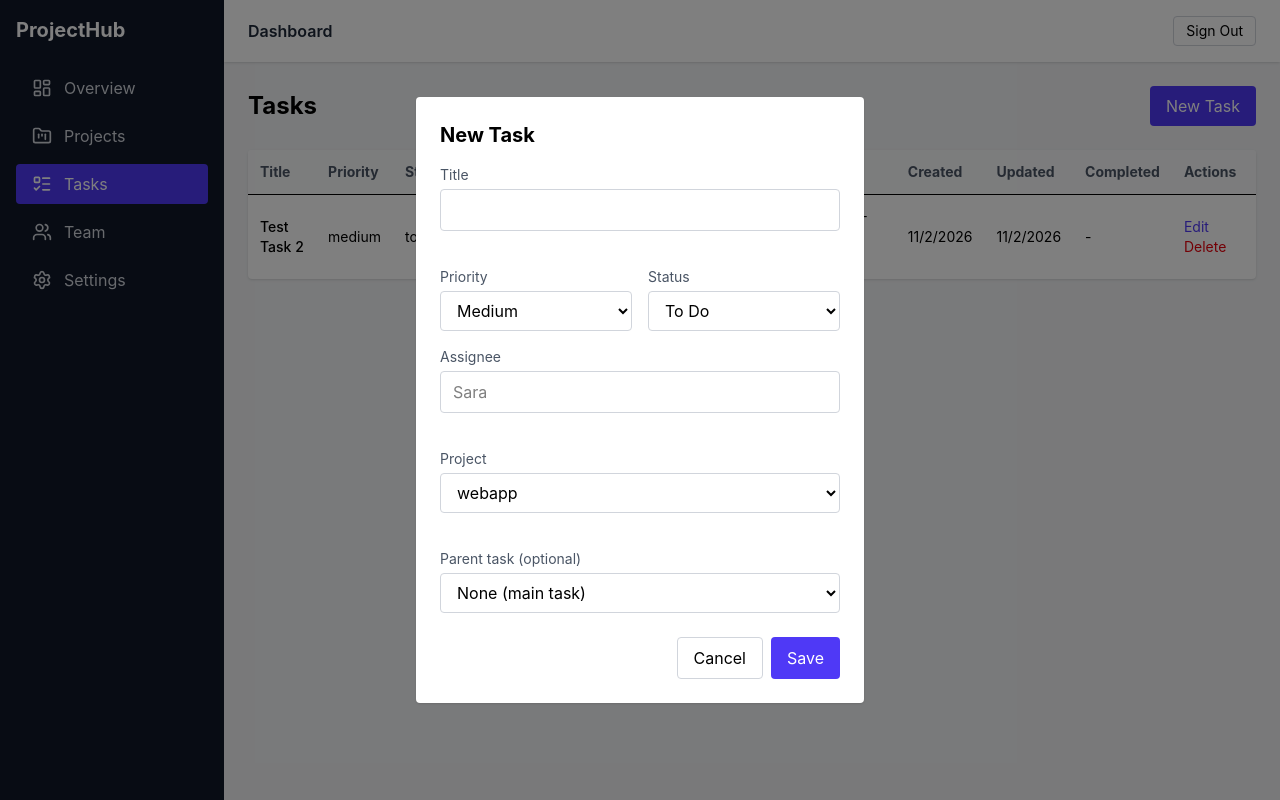
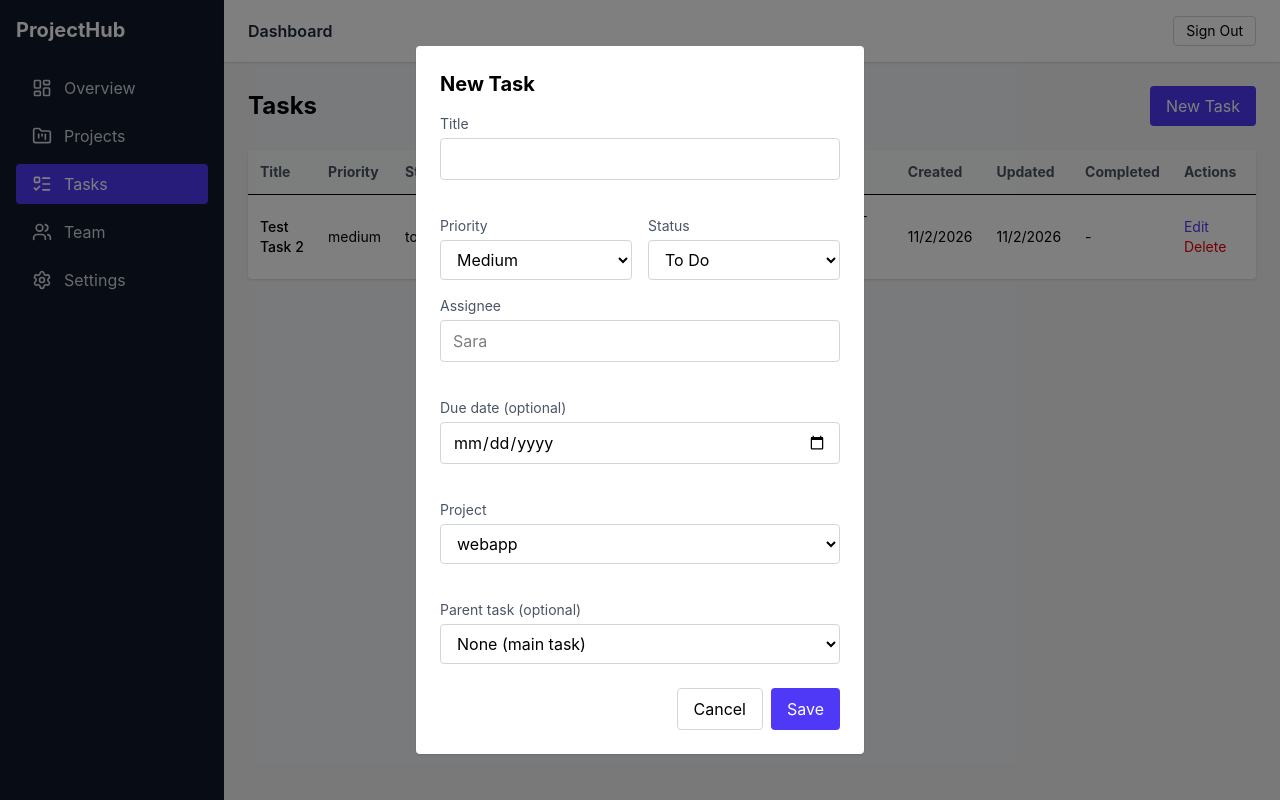
Before and after one commit to MarinaMirzaee/my-app, a React (Vite) app: page /dashboard/tasks in a window 1280 px wide. Both pictures are taken after a click on the button "New Task". Built offline with nearby package versions, Linux system fonts and the light colour scheme; data requests are answered from the project's data file.

Commit message:
add isSaving and due date field to modals

```diff
--- a/src/components/ProjectModal.jsx
+++ b/src/components/ProjectModal.jsx
@@ -1,4 +1,5 @@
-function ProjectModal({ projectData, errors, onSubmit, onClose }) {
+// No submit function here: the form uses onSubmit from the page directly.
+function ProjectModal({ projectData, errors, isSaving, onSubmit, onClose }) {
   return (
     <div
       className="fixed inset-0 z-50 flex items-center justify-center bg-black/50"
@@ -57,9 +58,10 @@ function ProjectModal({ projectData, errors, onSubmit, onClose }) {
           </button>
           <button
             type="submit"
-            className="rounded bg-indigo-600 px-4 py-2 text-white hover:bg-indigo-700"
+            disabled={isSaving}
+            className="rounded bg-indigo-600 px-4 py-2 text-white hover:bg-indigo-700 disabled:opacity-60"
           >
-            Save
+            {isSaving ? "Saving..." : "Save"}
           </button>
         </div>
       </form>
--- a/src/components/TaskModal.jsx
+++ b/src/components/TaskModal.jsx
@@ -6,6 +6,7 @@ function TaskModal({
   projects,
   allTasks,
   errors,
+  isSaving,
   onSubmit,
   onClose,
 }) {
@@ -35,7 +36,7 @@ function TaskModal({
         noValidate
         onClick={(e) => e.stopPropagation()}
         onSubmit={onSubmit}
-        className="w-full max-w-md rounded bg-white p-6 shadow"
+        className="max-h-screen w-full max-w-md overflow-y-auto rounded bg-white p-6 shadow"
       >
         <h2 className="mb-4 text-xl font-bold">
           {taskData ? "Edit Task" : "New Task"}
@@ -86,6 +87,15 @@ function TaskModal({
         />
         <p className={errorClass}>{errors.assignee}</p>
 
+        <label className={labelClass}>Due date (optional)</label>
+        <input
+          type="date"
+          name="dueDate"
+          defaultValue={taskData?.dueDate ?? ""}
+          className={`${fieldClass} ${errors.dueDate ? "border-red-500" : ""}`}
+        />
+        <p className={errorClass}>{errors.dueDate}</p>
+
         <label className={labelClass}>Project</label>
         <select
           name="projectId"
@@ -130,9 +140,10 @@ function TaskModal({
           </button>
           <button
             type="submit"
-            className="rounded bg-indigo-600 px-4 py-2 text-white hover:bg-indigo-700"
+            disabled={isSaving}
+            className="rounded bg-indigo-600 px-4 py-2 text-white hover:bg-indigo-700 disabled:opacity-60"
           >
-            Save
+            {isSaving ? "Saving..." : "Save"}
           </button>
         </div>
       </form>
```
